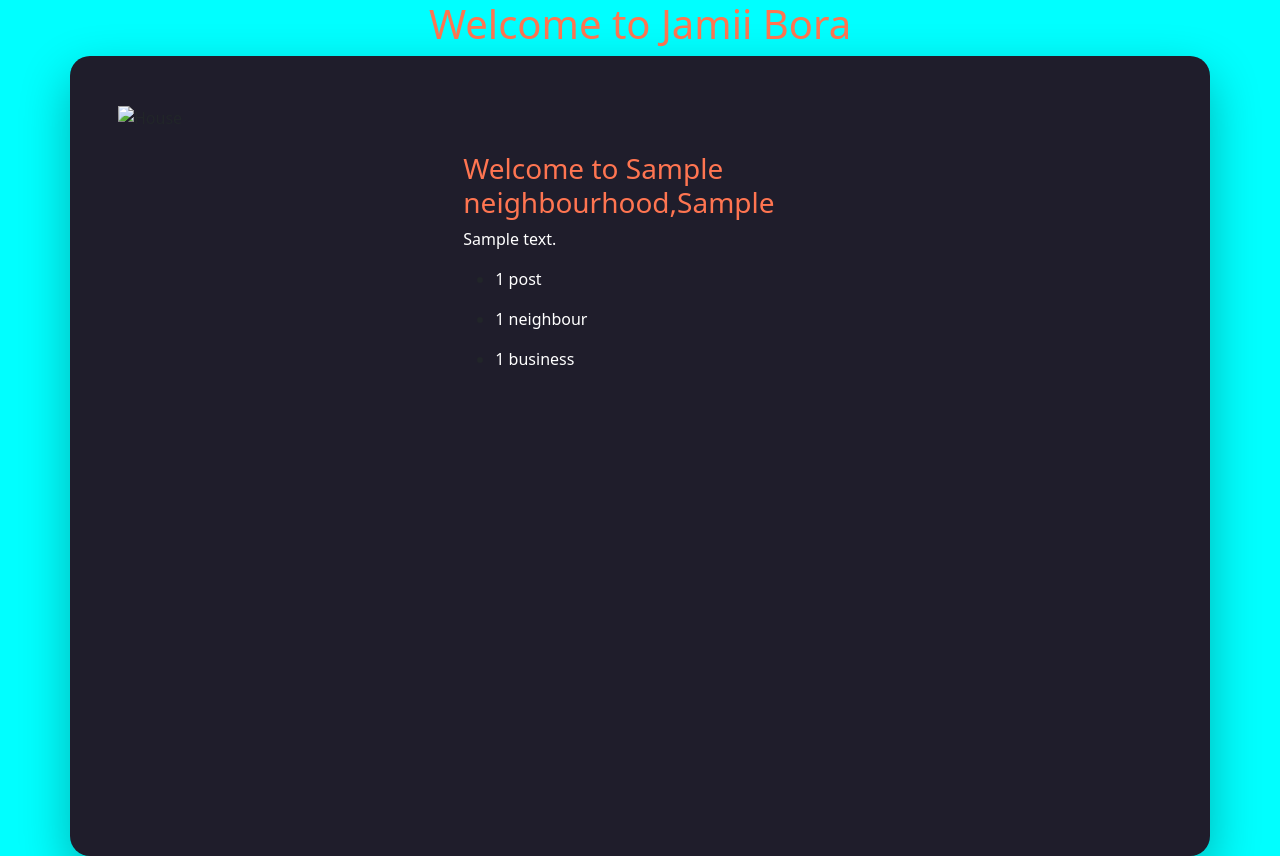
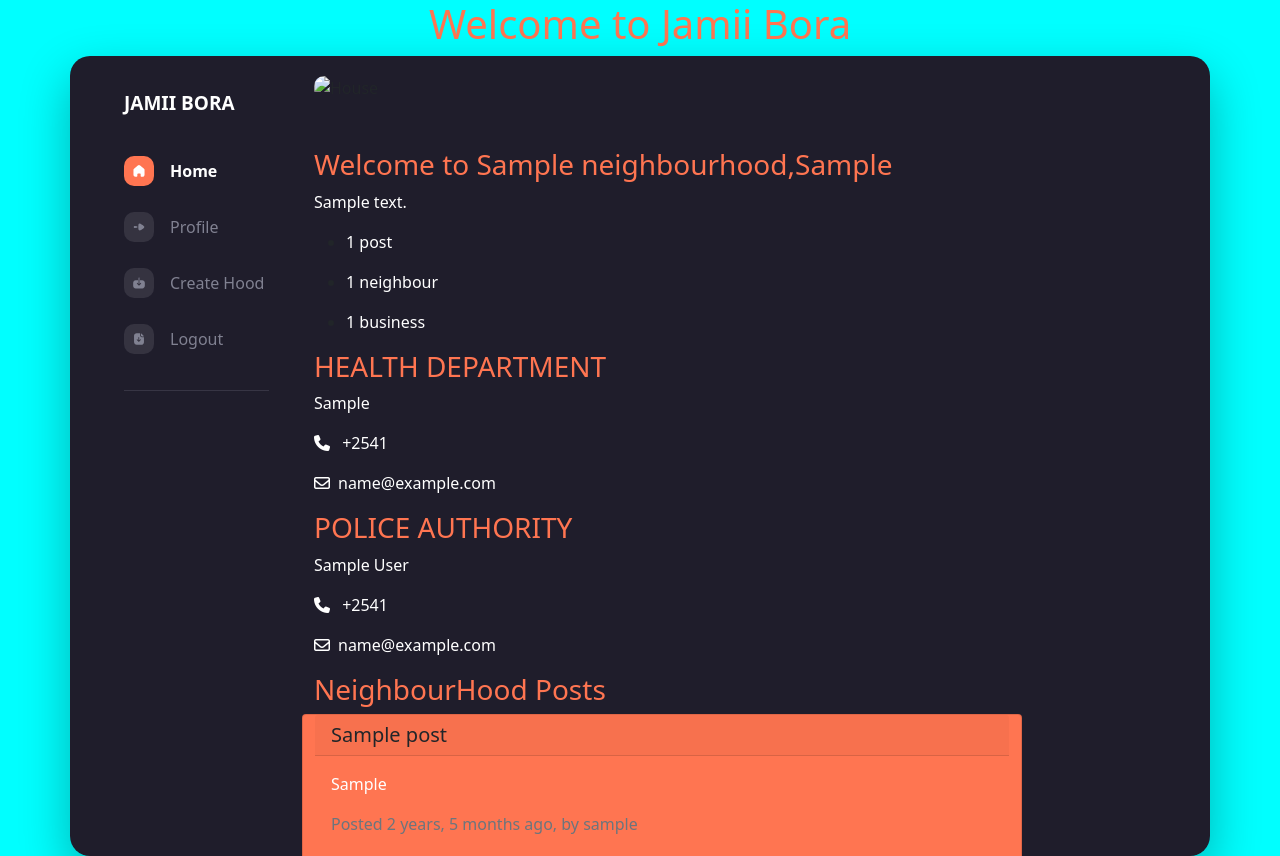
Before and after one commit to r00t254/jamii-bora-1, a Django app: page /hood/1 in a window 1280 px wide. Run offline with Django 4.2, Linux system fonts and the light colour scheme; the first user in the database is signed in; tables that the repository leaves empty hold one stand-in row (Sample ...); some libraries are stand-ins or nearby versions.

Commit message:
Make changes to hood template

```diff
--- a/nyumba/templates/hood.html
+++ b/nyumba/templates/hood.html
@@ -1,10 +1,43 @@
 {%extends 'base.html'%} {% load bootstrap5 %} {% load static%} {% block content%}
-<div class="container p-5 welcome-container">
+<div class="container ">
+    <div class="sidebar">
+
+        <a class="logo-expand" href="{%url 'index'%}">JAMII BORA</a>
+        <div class="side-wrapper">
+
+            <div class="side-menu">
+                <a class="sidebar-link Home is-active" href="{%url 'index'%}">
+                    <svg viewBox="0 0 24 24" fill="currentColor">
+                 <path d="M9.135 20.773v-3.057c0-.78.637-1.414 1.423-1.414h2.875c.377 0 .74.15 1.006.414.267.265.417.625.417 1v3.057c-.002.325.126.637.356.867.23.23.544.36.87.36h1.962a3.46 3.46 0 002.443-1 3.41 3.41 0 001.013-2.422V9.867c0-.735-.328-1.431-.895-1.902l-6.671-5.29a3.097 3.097 0 00-3.949.072L3.467 7.965A2.474 2.474 0 002.5 9.867v8.702C2.5 20.464 4.047 22 5.956 22h1.916c.68 0 1.231-.544 1.236-1.218l.027-.009z" />
+                </svg>Home
+                </a>
+                <a class="sidebar-link trending" href="{% url 'profile' pk=user.id%}">
+                    <svg viewBox="0 0 24 24" fill="currentColor">
+                 <path fill-rule="evenodd" clip-rule="evenodd" d="M10.835 12.007l.002.354c.012 1.404.096 2.657.242 3.451 0 .015.16.802.261 1.064.16.38.447.701.809.905a2 2 0 00.91.219c.249-.012.66-.137.954-.242l.244-.094c1.617-.642 4.707-2.74 5.891-4.024l.087-.09.39-.42c.245-.322.375-.715.375-1.138 0-.379-.116-.758-.347-1.064-.07-.099-.18-.226-.28-.334l-.379-.397c-1.305-1.321-4.129-3.175-5.593-3.79 0-.013-.91-.393-1.343-.407h-.057c-.665 0-1.286.379-1.603.991-.087.168-.17.496-.233.784l-.114.544c-.13.874-.216 2.216-.216 3.688zm-6.332-1.525C3.673 10.482 3 11.162 3 12a1.51 1.51 0 001.503 1.518l3.7-.328c.65 0 1.179-.532 1.179-1.19 0-.658-.528-1.191-1.18-1.191l-3.699-.327z" />
+                </svg> Profile
+                </a>
+                <a class="sidebar-link" href="{% url 'createhood'%}">
+                    <svg viewBox="0 0 24 24" fill="currentColor">
+                 <path d="M11.23 7.29V3.283c0-.427.34-.782.77-.782.385 0 .711.298.763.677l.007.104v4.01h4.78c2.38 0 4.335 1.949 4.445 4.38l.005.215v5.04c0 2.447-1.887 4.456-4.232 4.569l-.208.005H6.44c-2.38 0-4.326-1.94-4.435-4.379L2 16.905v-5.03c0-2.447 1.878-4.466 4.222-4.58l.208-.004h4.8v6.402l-1.6-1.652a.755.755 0 00-1.09 0 .81.81 0 00-.22.568c0 .157.045.32.14.459l.08.099 2.91 3.015c.14.155.34.237.55.237a.735.735 0 00.465-.166l.075-.071 2.91-3.015c.3-.31.3-.816 0-1.126a.755.755 0 00-1.004-.077l-.086.077-1.59 1.652V7.291h-1.54z" />
+                </svg> Create Hood
+                </a>
+                <a class="sidebar-link" href="{% url 'logout' %}">
+                    <svg viewBox="0 0 24 24" fill="currentColor">
+                 <path fill-rule="evenodd" clip-rule="evenodd" d="M12.1535 16.64L14.995 13.77C15.2822 13.47 15.2822 13 14.9851 12.71C14.698 12.42 14.2327 12.42 13.9455 12.71L12.3713 14.31V9.49C12.3713 9.07 12.0446 8.74 11.6386 8.74C11.2327 8.74 10.896 9.07 10.896 9.49V14.31L9.32178 12.71C9.03465 12.42 8.56931 12.42 8.28218 12.71C7.99505 13 7.99505 13.47 8.28218 13.77L11.1139 16.64C11.1832 16.71 11.2624 16.76 11.3515 16.8C11.4406 16.84 11.5396 16.86 11.6386 16.86C11.7376 16.86 11.8267 16.84 11.9158 16.8C12.005 16.76 12.0842 16.71 12.1535 16.64ZM19.3282 9.02561C19.5609 9.02292 19.8143 9.02 20.0446 9.02C20.302 9.02 20.5 9.22 20.5 9.47V17.51C20.5 19.99 18.5 22 16.0446 22H8.17327C5.58911 22 3.5 19.89 3.5 17.29V6.51C3.5 4.03 5.4901 2 7.96535 2H13.2525C13.5 2 13.7079 2.21 13.7079 2.46V5.68C13.7079 7.51 15.1931 9.01 17.0149 9.02C17.4333 9.02 17.8077 9.02318 18.1346 9.02595C18.3878 9.02809 18.6125 9.03 18.8069 9.03C18.9479 9.03 19.1306 9.02789 19.3282 9.02561ZM19.6045 7.5661C18.7916 7.5691 17.8322 7.5661 17.1421 7.5591C16.047 7.5591 15.145 6.6481 15.145 5.5421V2.9061C15.145 2.4751 15.6629 2.2611 15.9579 2.5721C16.7203 3.37199 17.8873 4.5978 18.8738 5.63395C19.2735 6.05379 19.6436 6.44249 19.945 6.7591C20.2342 7.0621 20.0223 7.5651 19.6045 7.5661Z" />
+                </svg> Logout
+                </a>
+
+            </div>
+        </div>
+
+    </div>
+
+
     <div class="row">
-        <div class="col-lg-6 col-md-6 col-sm-12">
-            <img class="img-responsive my-pic" src="{{hood.image.url}}" alt="House" />
+        <div class="">
+            <img style="margin-top: 20px; border-radius: 10px; width: 400px;height: 300px;" class="img-responsive my-pic" src="{{hood.image.url}}" alt="House" />
         </div>
-        <div class="col-lg-6 col-md-6 col-sm-12 mt-5">
+        <div class=" mt-5">
             <h3>Welcome to {{hood.name}},{{hood.location}}</h3>
             <p>{{hood.description}}</p>
             <ul>
@@ -19,6 +52,30 @@
                 </li>
             </ul>
         </div>
+        <h3>HEALTH DEPARTMENT</h3>
+        <p>{{hood.health_center}}</p>
+        <p><i class="fas fa-phone me-2"></i> +254{{hood.health_contact}}</p>
+        <p><i class="far fa-envelope me-2"></i>{{hood.health_email}}</p>
+
+        <h3>POLICE AUTHORITY</h3>
+        <p>{{hood.authority_center}}</p>
+        <p><i class="fas fa-phone me-2"></i> +254{{hood.authority_contact}}</p>
+        <p><i class="far fa-envelope me-2"></i>{{hood.authority_email}}</p>
+
+        {% for post in posts %}
+        <h3>NeighbourHood Posts</h3>
+        <div class="card mb-3" style="width: 45rem;">
+            <h5 class="card-header">{{post.title}}</h5>
+            <div class="card-body">
+                <p class="card-text">{{post.info}}</p>
+                <p class="text-muted">Posted {{post.post_date|timesince}} ago, by {{post.user}}</p>
+            </div>
+        </div>
+        {% endfor %}
     </div>
 </div>
+
+
+
+
 {% endblock %}
```
